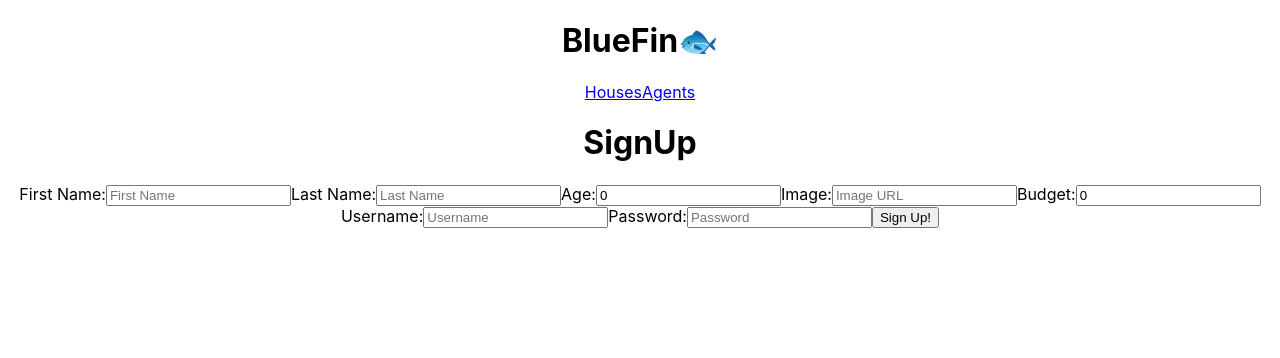
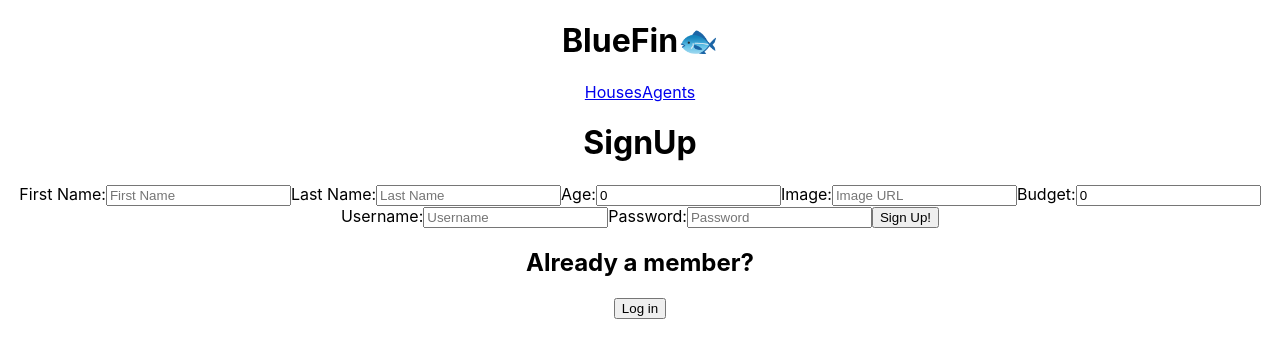
Before and after one commit to brodylosh/bluefin, a React (Create React App) app in the folder client/: page /signup in a window 1280 px wide. Shown: the top 358 px of the page. Built offline with nearby package versions, Linux system fonts and the light colour scheme; no server answers.

Commit message:
add linked buttons

```diff
--- a/client/src/components/Login.js
+++ b/client/src/components/Login.js
@@ -1,5 +1,6 @@
 import React, { useState } from 'react';
-import { Form, Button } from 'react-bootstrap';
+import { Link } from 'react-router-dom';
+// import { Form, Button } from 'react-bootstrap';
 
 function Login() {
   const [username, setUsername] = useState('');
@@ -34,6 +35,7 @@ function Login() {
         />
         <button type="submit">Login</button>
       </form>
+      <Link to="/SignUp"> <button> Sign Up Here! </button></Link>
       {/* <Form className="rounded p-4 p-sm-3">
       <Form.Group className="mb-3" controlId="formBasicEmail">
         <Form.Label>Email Address</Form.Label>
--- a/client/src/components/SignUp.js
+++ b/client/src/components/SignUp.js
@@ -1,4 +1,5 @@
 import React, { useState } from 'react';
+import {Link} from "react-router-dom"
 // import { Form, Button } from 'react-bootstrap';
 
 function SignUp() {
@@ -95,6 +96,9 @@ function SignUp() {
         />
         <button type="submit">Sign Up!</button>
       </form>
+      <h2> Already a member? </h2>
+      <Link to="/"> <button> Log in </button></Link>
+
       {/* <Form className="rounded p-4 p-sm-3">
        <Form.Group className="mb-3" controlId="formBasicEmail">
          <Form.Label>Email Address</Form.Label>
```
